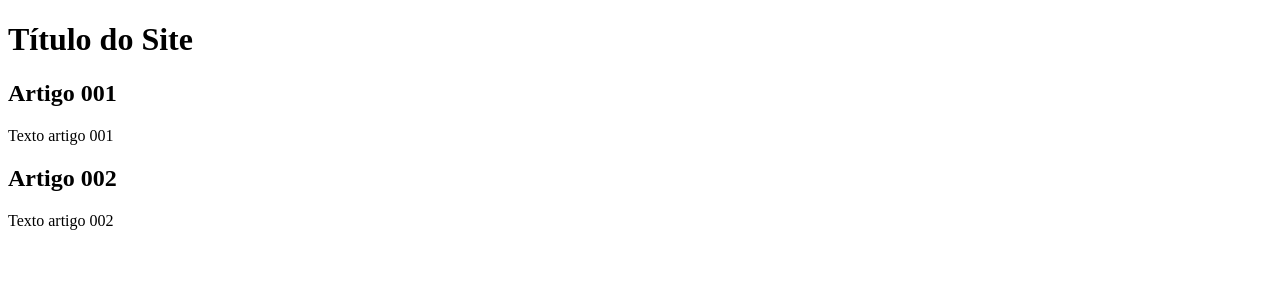
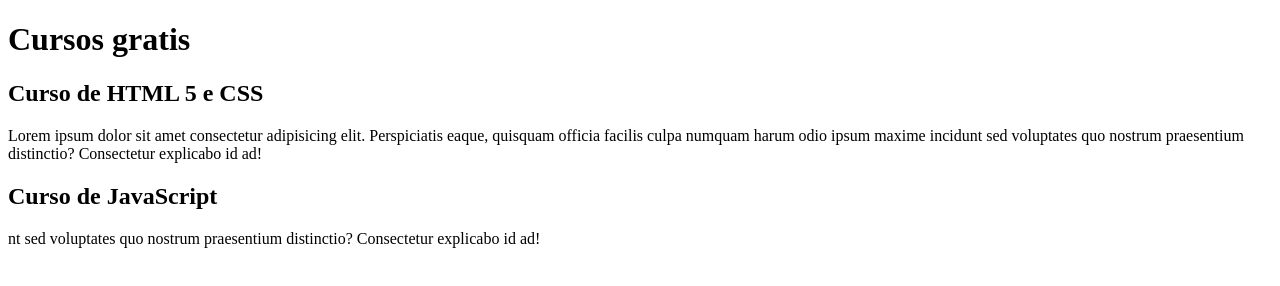
Before and after one commit to MarcosViniciusFonte/projeto-site, a plain HTML site: page index.html in a window 1280 px wide. Drawn offline with Linux system fonts and the light colour scheme.

Commit message:
comecei com o conteudo

```diff
--- a/index.html
+++ b/index.html
@@ -8,17 +8,17 @@
 <body>
     <main>
         <header>
-            <h1>Título do Site</h1>
+            <h1>Cursos gratis</h1>
         </header>
 
         <article>
-            <h2>Artigo 001</h2>
-            <p>Texto artigo 001</p>
+            <h2>Curso de HTML 5 e CSS </h2>
+            <p>Lorem ipsum dolor sit amet consectetur adipisicing elit. Perspiciatis eaque, quisquam officia facilis culpa numquam harum odio ipsum maxime incidunt sed voluptates quo nostrum praesentium distinctio? Consectetur explicabo id ad!</p>
         </article>
 
         <article>
-            <h2>Artigo 002</h2>
-            <p>Texto artigo 002</p>
+            <h2>Curso de JavaScript</h2>
+            <p>nt sed voluptates quo nostrum praesentium distinctio? Consectetur explicabo id ad!</p>
         </article>
     </main>
 </body>
```
